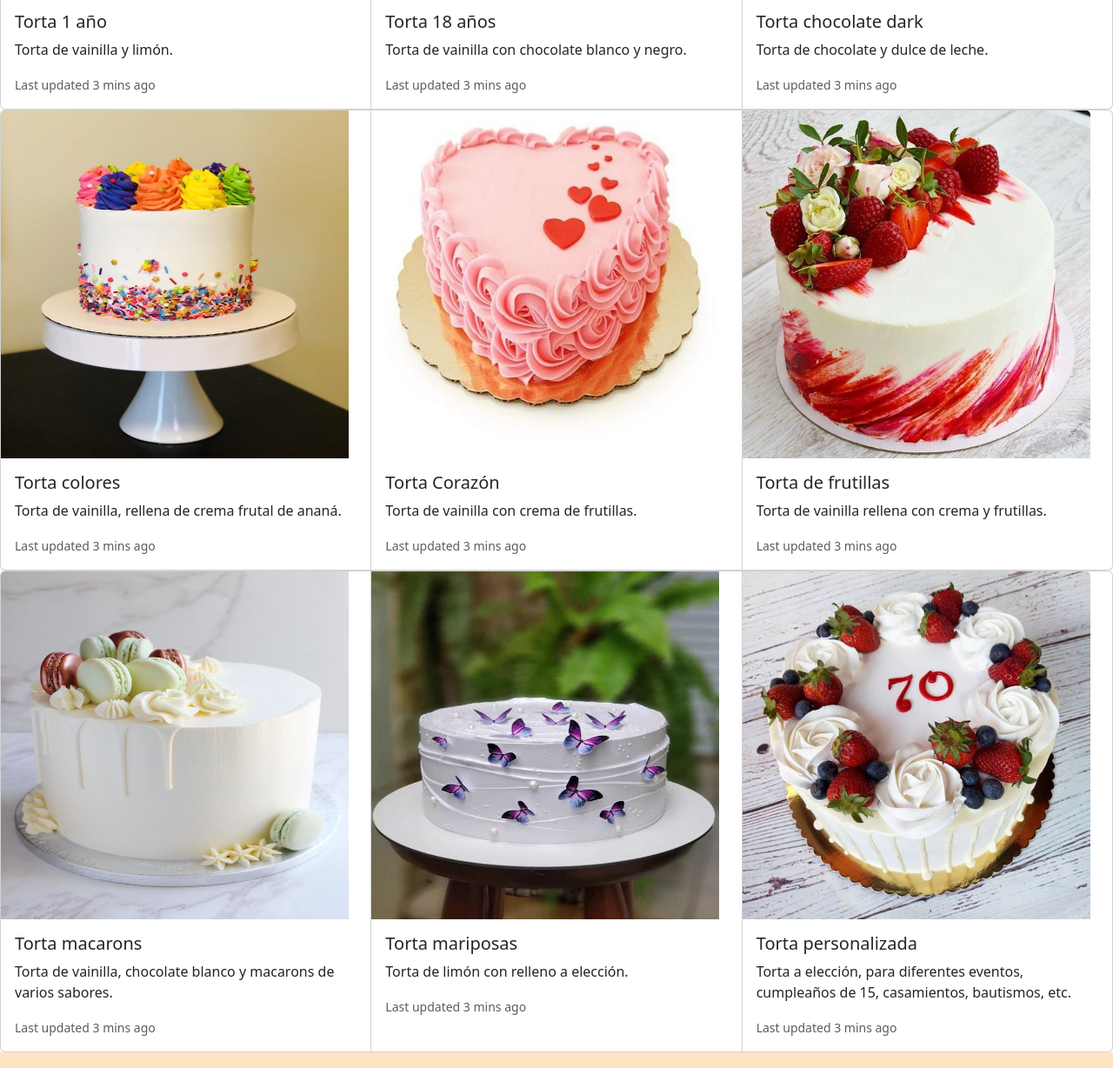
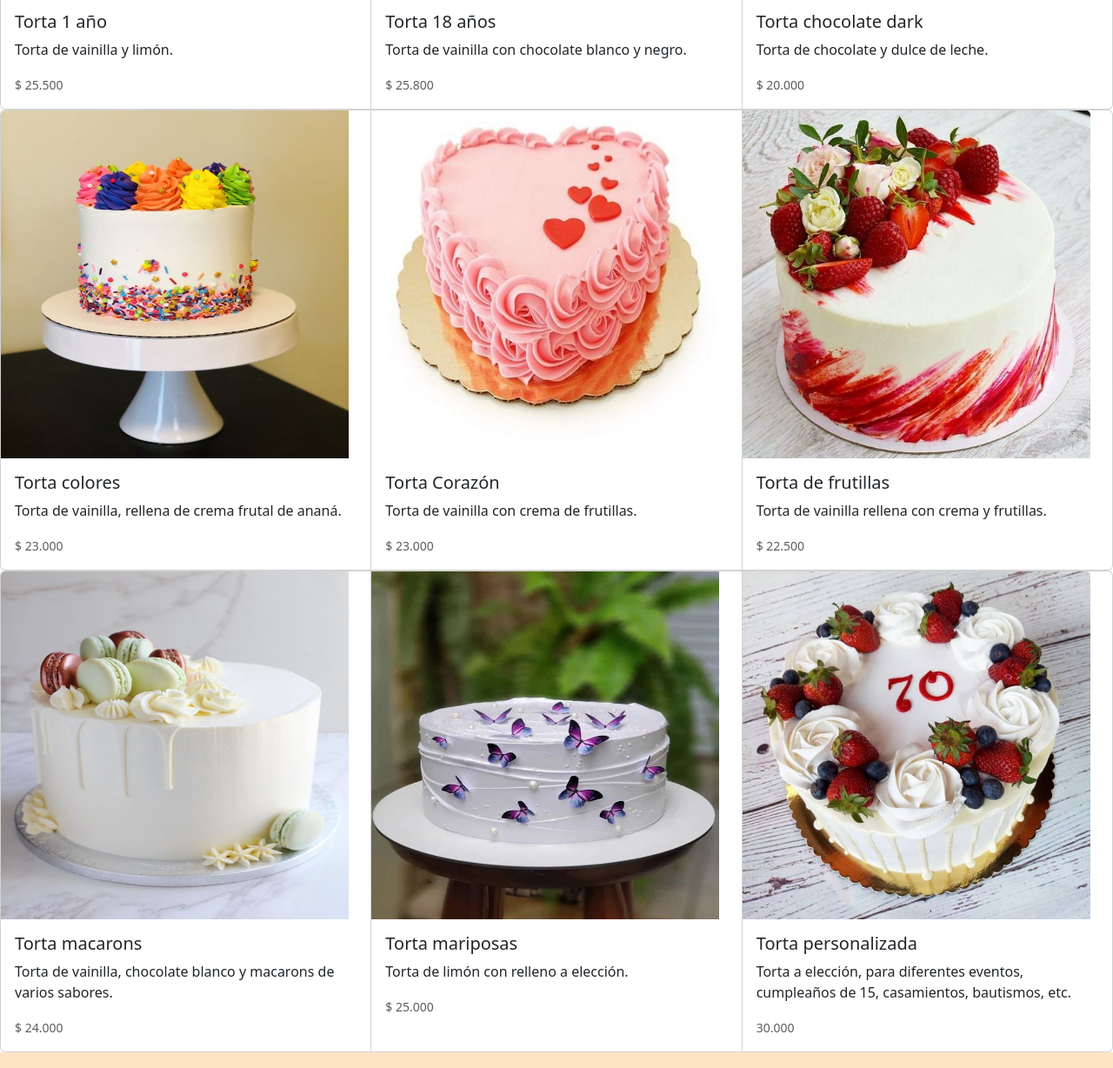
Before and after one commit to elianaree/PreEntrega3RojasEliana-, a plain HTML site: page html/Productos.html in a window 1280 px wide. Shown: the part 581-1809 px from the top of the page at 87% size. Drawn offline with nearby package versions, Linux system fonts and the light colour scheme.

Commit message:
modifiqué elementos en Productos

```diff
--- a/html/Productos.html
+++ b/html/Productos.html
@@ -48,7 +48,7 @@
               <div class="card-body">
                 <h5 class="card-title">Torta 1 año</h5>
                 <p class="card-text">Torta de vainilla y limón.</p>
-                <p class="card-text"><small class="text-body-secondary">Last updated 3 mins ago</small></p>
+                <p class="card-text"><small class="text-body-secondary">$ 25.500</small></p>
               </div>
             </div>
             <div class="card">
@@ -56,7 +56,7 @@
               <div class="card-body">
                 <h5 class="card-title">Torta 18 años</h5>
                 <p class="card-text">Torta de vainilla con chocolate blanco y negro.</p>
-                <p class="card-text"><small class="text-body-secondary">Last updated 3 mins ago</small></p>
+                <p class="card-text"><small class="text-body-secondary">$ 25.800</small></p>
               </div>
             </div>
             <div class="card">
@@ -64,7 +64,7 @@
               <div class="card-body">
                 <h5 class="card-title">Torta chocolate dark</h5>
                 <p class="card-text">Torta de chocolate y dulce de leche.</p>
-                <p class="card-text"><small class="text-body-secondary">Last updated 3 mins ago</small></p>
+                <p class="card-text"><small class="text-body-secondary">$ 20.000</small></p>
               </div>
             </div>
           </div>
@@ -74,7 +74,7 @@
               <div class="card-body">
                 <h5 class="card-title">Torta colores</h5>
                 <p class="card-text">Torta de vainilla, rellena de crema frutal de ananá.</p>
-                <p class="card-text"><small class="text-body-secondary">Last updated 3 mins ago</small></p>
+                <p class="card-text"><small class="text-body-secondary">$ 23.000</small></p>
               </div>
             </div>
             <div class="card">
@@ -82,7 +82,7 @@
               <div class="card-body">
                 <h5 class="card-title">Torta Corazón</h5>
                 <p class="card-text">Torta de vainilla con crema de frutillas.</p>
-                <p class="card-text"><small class="text-body-secondary">Last updated 3 mins ago</small></p>
+                <p class="card-text"><small class="text-body-secondary">$ 23.000</small></p>
               </div>
             </div>
             <div class="card">
@@ -90,7 +90,7 @@
               <div class="card-body">
                 <h5 class="card-title">Torta de frutillas</h5>
                 <p class="card-text">Torta de vainilla rellena con crema y frutillas.</p>
-                <p class="card-text"><small class="text-body-secondary">Last updated 3 mins ago</small></p>
+                <p class="card-text"><small class="text-body-secondary">$ 22.500</small></p>
               </div>
             </div>
           </div>
@@ -100,7 +100,7 @@
               <div class="card-body">
                 <h5 class="card-title">Torta macarons</h5>
                 <p class="card-text">Torta de vainilla, chocolate blanco y macarons de varios sabores.</p>
-                <p class="card-text"><small class="text-body-secondary">Last updated 3 mins ago</small></p>
+                <p class="card-text"><small class="text-body-secondary">$ 24.000</small></p>
               </div>
             </div>
             <div class="card">
@@ -108,7 +108,7 @@
               <div class="card-body">
                 <h5 class="card-title">Torta mariposas</h5>
                 <p class="card-text">Torta de limón con relleno a elección.</p>
-                <p class="card-text"><small class="text-body-secondary">Last updated 3 mins ago</small></p>
+                <p class="card-text"><small class="text-body-secondary">$ 25.000</small></p>
               </div>
             </div>
             <div class="card">
@@ -116,7 +116,7 @@
               <div class="card-body">
                 <h5 class="card-title">Torta personalizada</h5>
                 <p class="card-text">Torta a elección, para diferentes eventos, cumpleaños de 15, casamientos, bautismos, etc.</p>
-                <p class="card-text"><small class="text-body-secondary">Last updated 3 mins ago</small></p>
+                <p class="card-text"><small class="text-body-secondary">30.000</small></p>
               </div>
             </div>
           </div>
```
